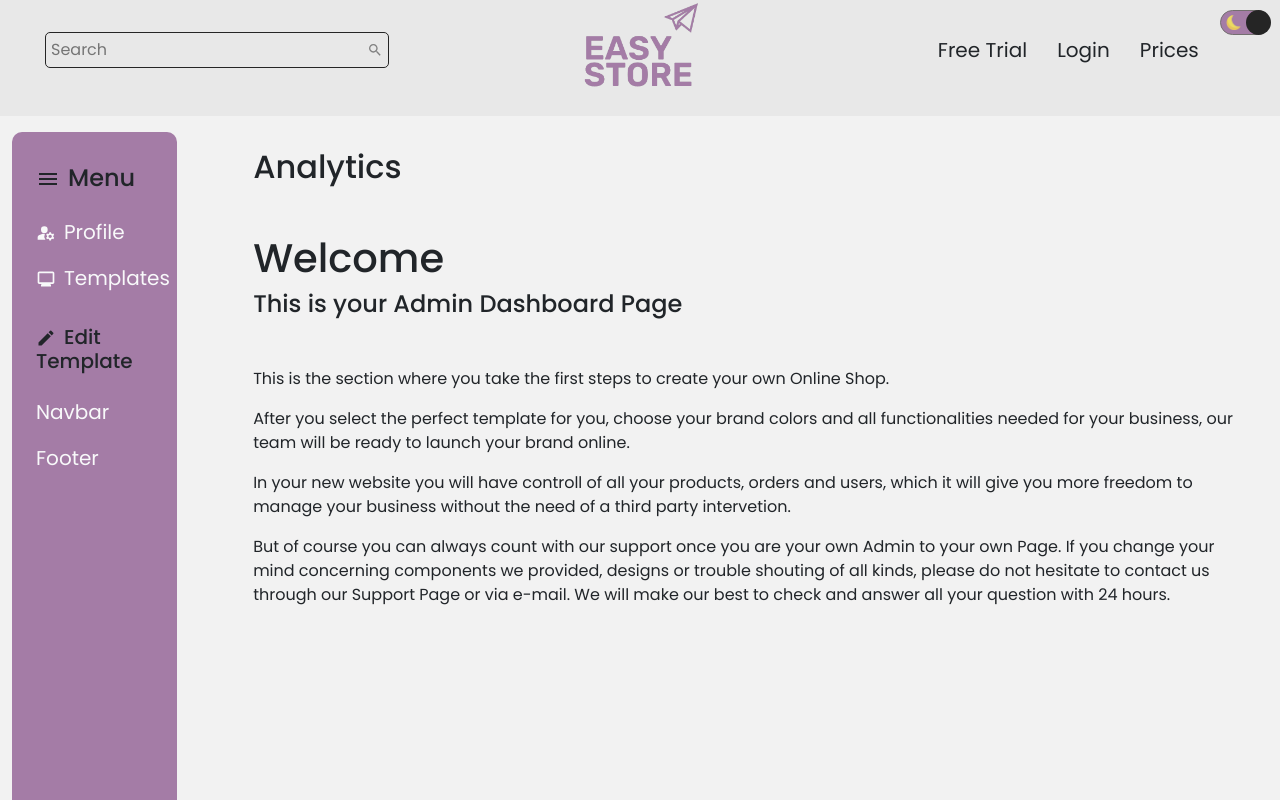
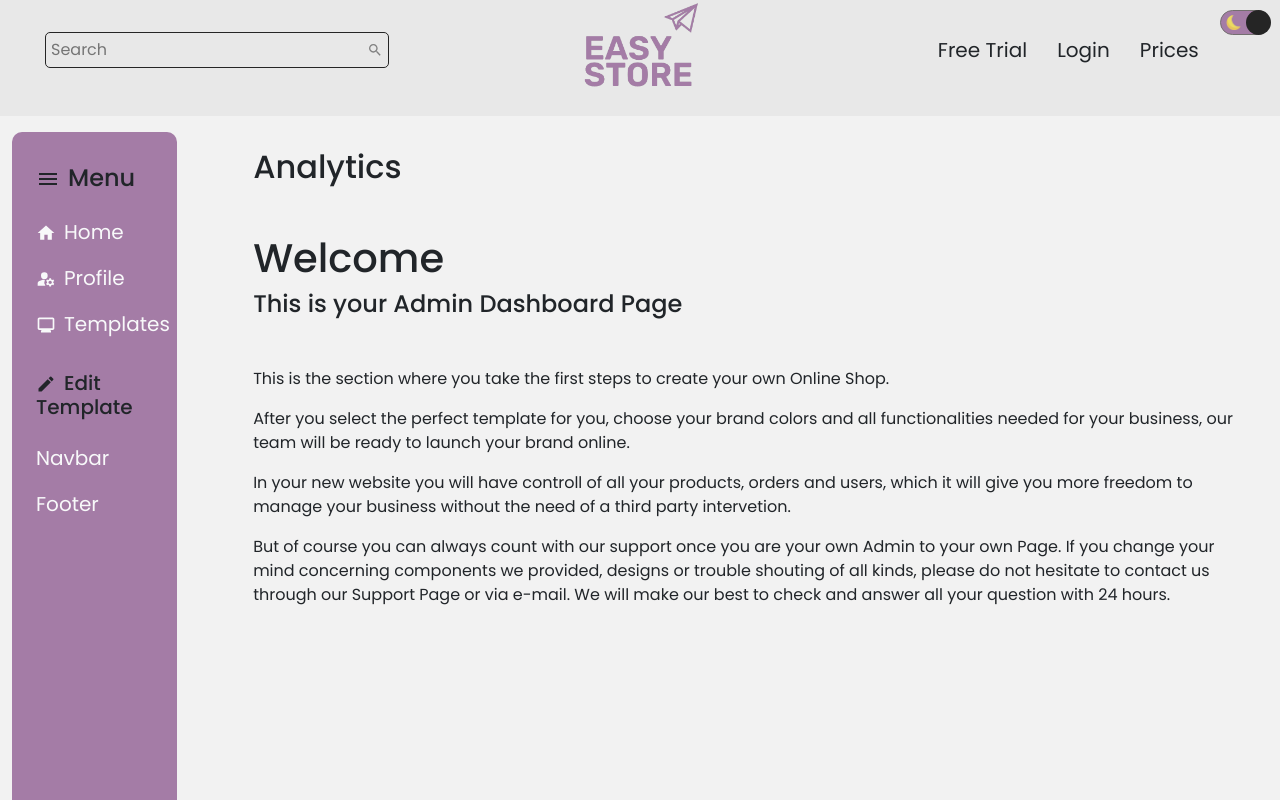
Before and after one commit to BensDevDe/easy-store-main, a React (Create React App) app in the folder client/: page /dashboard/analytics in a window 1280 px wide. Shown: the top 800 px of the page. Built offline with nearby package versions, Linux system fonts and the light colour scheme.

Commit message:
Home dashboard

```diff
--- a/client/src/components/Sidebar.js
+++ b/client/src/components/Sidebar.js
@@ -1,12 +1,13 @@
 import React from 'react'
 import { Link } from 'react-router-dom'
-import { MdMenu, MdManageAccounts, MdAnalytics, MdMonitor, MdEdit } from "react-icons/md";
+import { MdMenu, MdManageAccounts, MdAnalytics, MdMonitor, MdEdit, MdHome } from "react-icons/md";
 
 const Sidebar = () => {
   return (
     <section className='ps-2 ps-md-4 my-3 py-3'
     style={{backgroundColor: '#A47CA6', width: '15vw', height: '100vh', borderRadius: '10px' }}>
             <h4 className='py-3'><MdMenu className='me-2'/>Menu</h4>
+            <Link  to='/dashboard/home' className='text-decoration-none'><p className='text-light fs-5'><MdHome className='me-2'/>Home</p></Link>
             <Link  to='/dashboard/profile' className='text-decoration-none'><p className='text-light fs-5'><MdManageAccounts className='me-2'/>Profile</p></Link>
             {/* <Link to='/dashboard/analytics'  className='text-decoration-none'><p className='text-light fs-5'><MdAnalytics className='me-2'/>Analytics</p></Link> */}
             <Link to='/dashboard/templates'  className='text-decoration-none'><p className='text-light fs-5'><MdMonitor className='me-2'/>Templates</p></Link>
```
